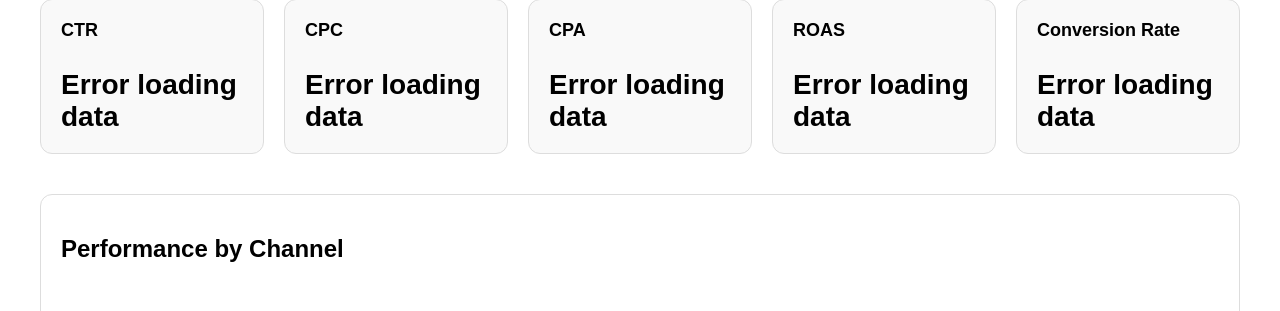
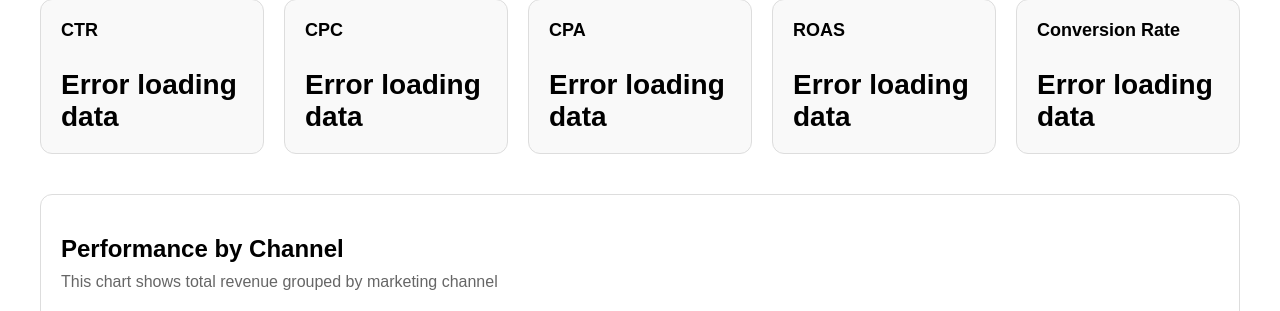
Before and after one commit to karianjahi/marketers_paradise, a Django app: template core/analytics/templates/analytics/dashboard.html in a window 1280 px wide. Shown: the part 283-594 px from the top of the page. Run offline with Django 5.2, Linux system fonts and the light colour scheme; the template is opened without the code that fills it, so the values that code supplies are empty; a map, chart or similar area stays blank.

Commit message:
Add a description on top of chart and style it

```diff
--- a/core/analytics/static/analytics/css/dashboard.css
+++ b/core/analytics/static/analytics/css/dashboard.css
@@ -43,3 +43,9 @@
 #channelChart {
     max-height: 400px;
 }
+
+.chart-description {
+    color: #666;
+    margin-top: -10px;
+    margin-bottom: 20px;
+}
--- a/core/analytics/templates/analytics/dashboard.html
+++ b/core/analytics/templates/analytics/dashboard.html
@@ -68,6 +68,9 @@
 
     <section class="chart-section">
         <h2>Performance by Channel</h2>
+        <p class="chart-description">
+            This chart shows total revenue grouped by marketing channel
+        </p>
         <canvas id="channelChart"></canvas>
     </section>
 
```
